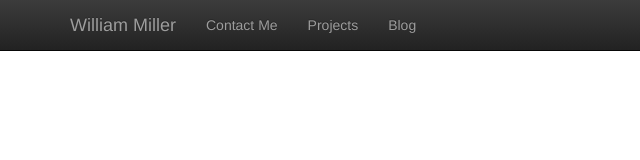
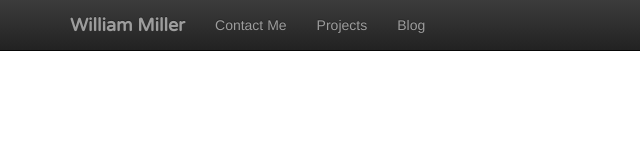
Before and after one commit to williamjmiller/Personal-Website, a plain HTML site: page siteindex.html in a window 1280 px wide. Shown: the full height of the page, 0-640 px from the left. Drawn offline with nearby package versions, Linux system fonts and the light colour scheme.

Commit message:
added a styles.css link and file

```diff
--- a/siteindex.html
+++ b/siteindex.html
@@ -3,6 +3,7 @@
     <head>
       <title>Will Miller</title>
   <meta name="description" content="Will Miller's Website">
+        <link rel="stylesheet" type="text/css" href="styles.css">
 <!-- Latest compiled and minified CSS -->
         <link rel="stylesheet" href="https://maxcdn.bootstrapcdn.com/bootstrap/3.3.7/css/bootstrap.min.css"
         integrity="sha384-BVYiiSIFeK1dGmJRAkycuHAHRg32OmUcww7on3RYdg4Va+PmSTsz/K68vbdEjh4u" crossorigin="anonymous">
--- /dev/null
+++ b/styles.css
@@ -0,0 +1,6 @@
+/* Heading
+------------------------------*/
+.navbar-brand {
+   font-family: 'Varela Round', sans-serif;
+   font-weight: 700;
+}
```
